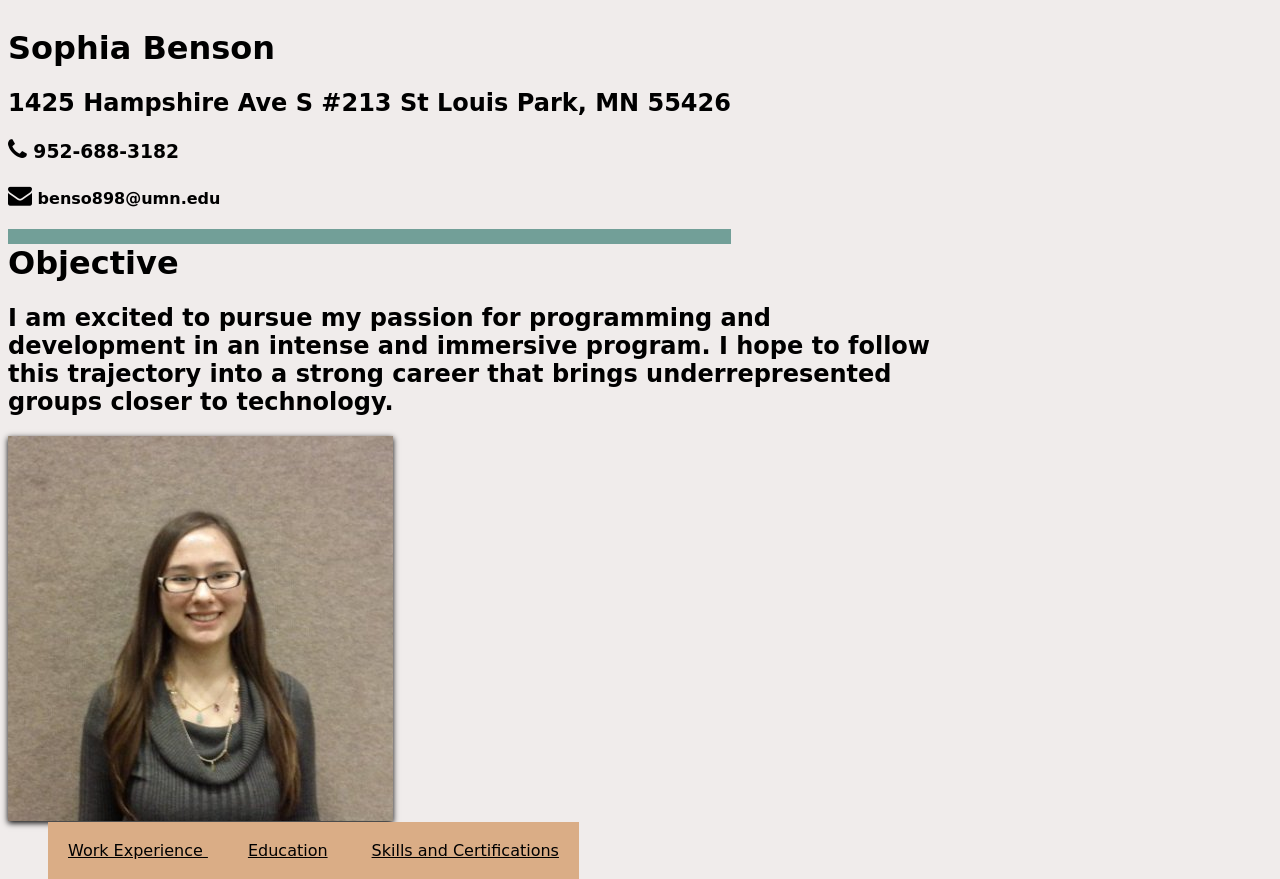
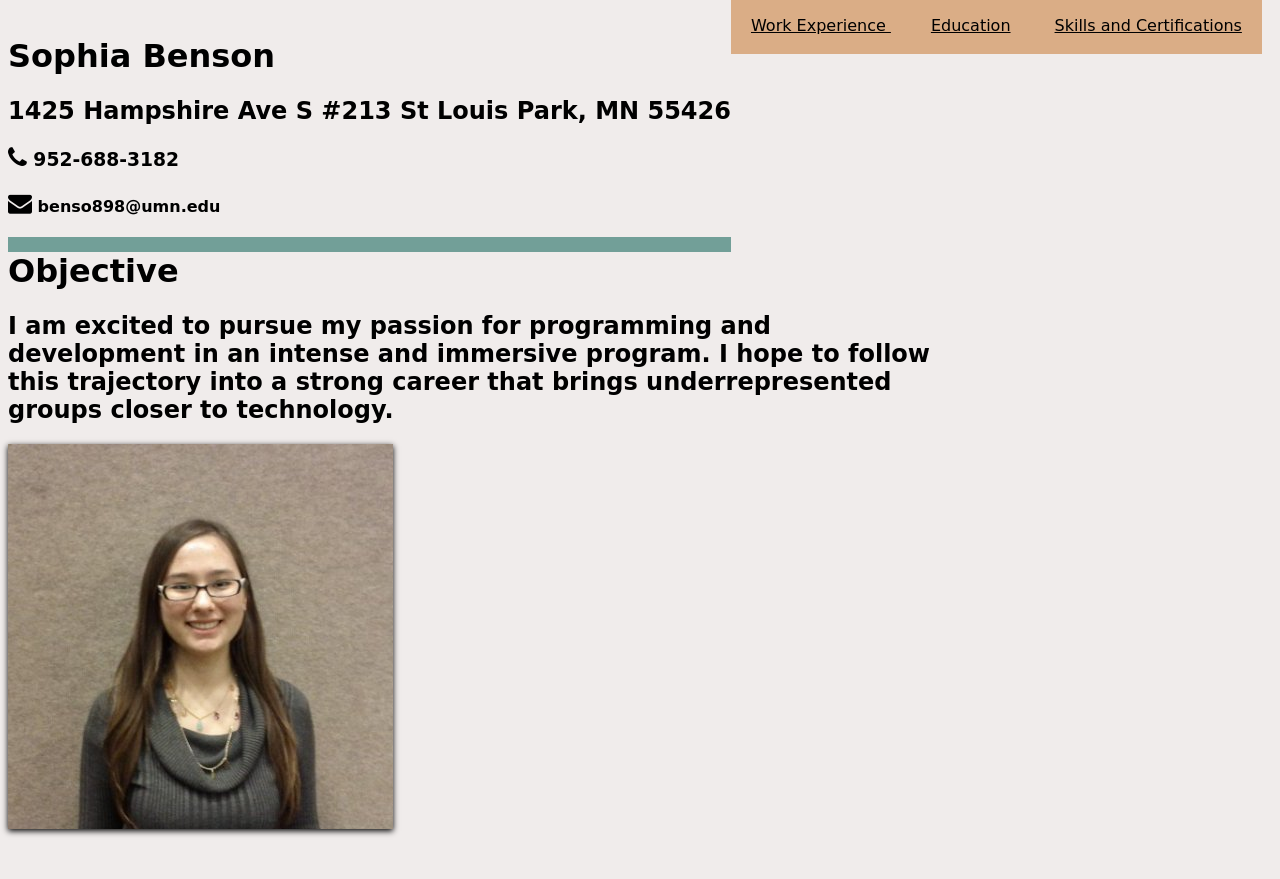
Before and after one commit to SophiaBenson/SophiaBenson.github.io, a plain HTML site: page index.html in a window 1280 px wide. After the commit the page ends 841 px from the top, so only its background shows below. Drawn offline with Linux system fonts and the light colour scheme.

Commit message:
reworked resume

```diff
--- a/index.html
+++ b/index.html
@@ -5,7 +5,7 @@
 	<link href='https://fonts.googleapis.com/css?family=Montserrat:400,700' rel='stylesheet' type='text/css'>
 	<link rel="stylesheet" href="https://maxcdn.bootstrapcdn.com/font-awesome/4.4.0/css/font-awesome.min.css">
 </head>
-<body>
+<body class="element">
 	<header>
 		<div class="container">
 			<h1>Sophia Benson
@@ -21,21 +21,7 @@
 
 			</h4>
 		</div>
-		</header>
-		<div id="objective">
-			<h1>Objective
-			</h1>
-			<h2>I am excited to pursue my passion for programming and development in an intense and immersive program. I hope to follow this trajectory into a strong career that brings underrepresented groups closer to technology.
-			</h2>
-		</div>
-		<div id="me">
-			<img src="images/linkedin.jpg">
-		</div>
-
-		<div>
-
-		</div>
-				<nav class="nav-main">
+		<aside class="nav-main">
 					<ul>
 						<li>
 
@@ -55,6 +41,21 @@
 
 						</li>
 					</ul>
-				</nav>
+				</aside>
+		</header>
+		<main id="objective">
+			<h1>Objective
+			</h1>
+			<h2>I am excited to pursue my passion for programming and development in an intense and immersive program. I hope to follow this trajectory into a strong career that brings underrepresented groups closer to technology.
+			</h2>
+		</main>
+		<div id="me">
+			<img src="images/linkedin.jpg">
+		</div>
+
+		<div>
+
+		</div>
+
 </body>
 </html>
```
